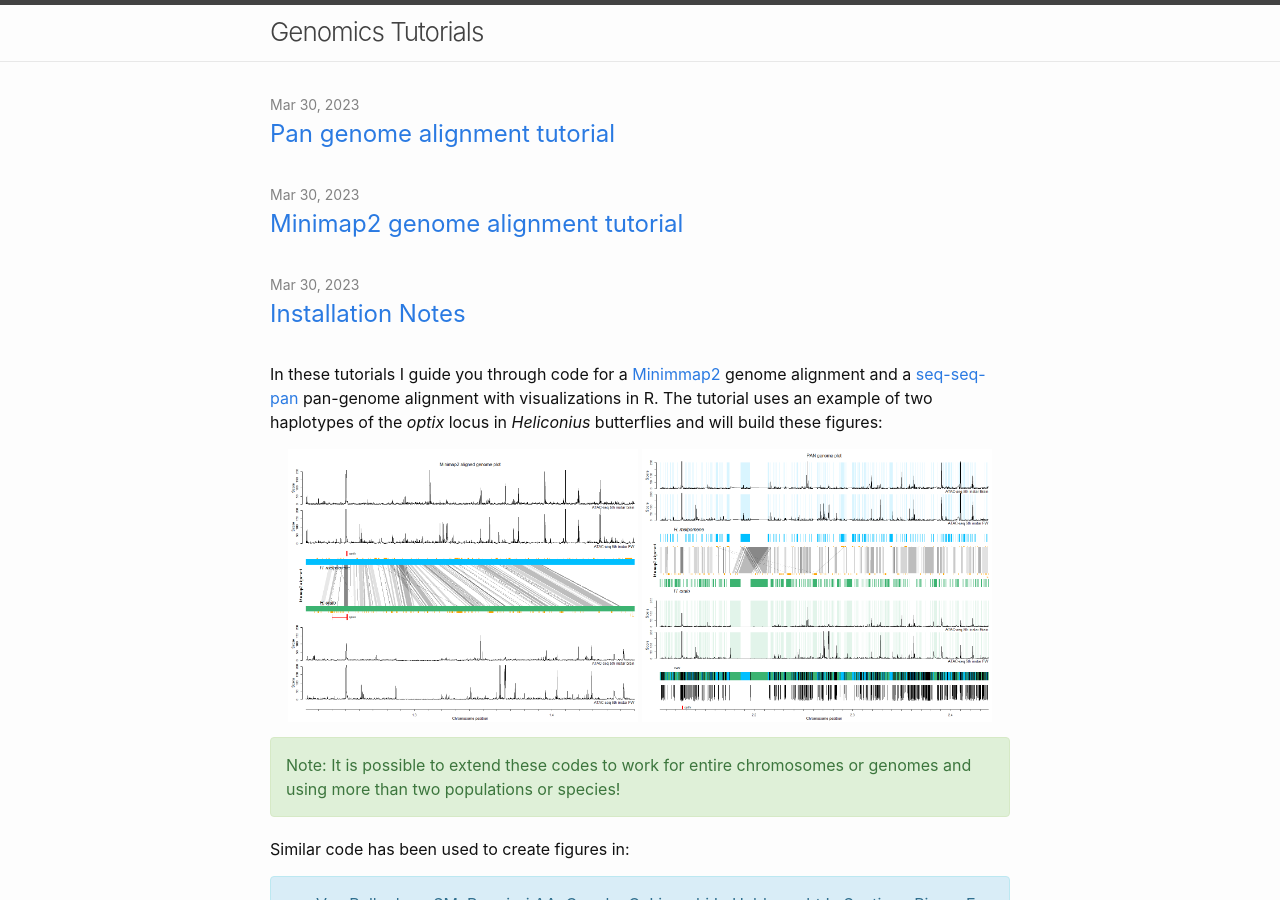
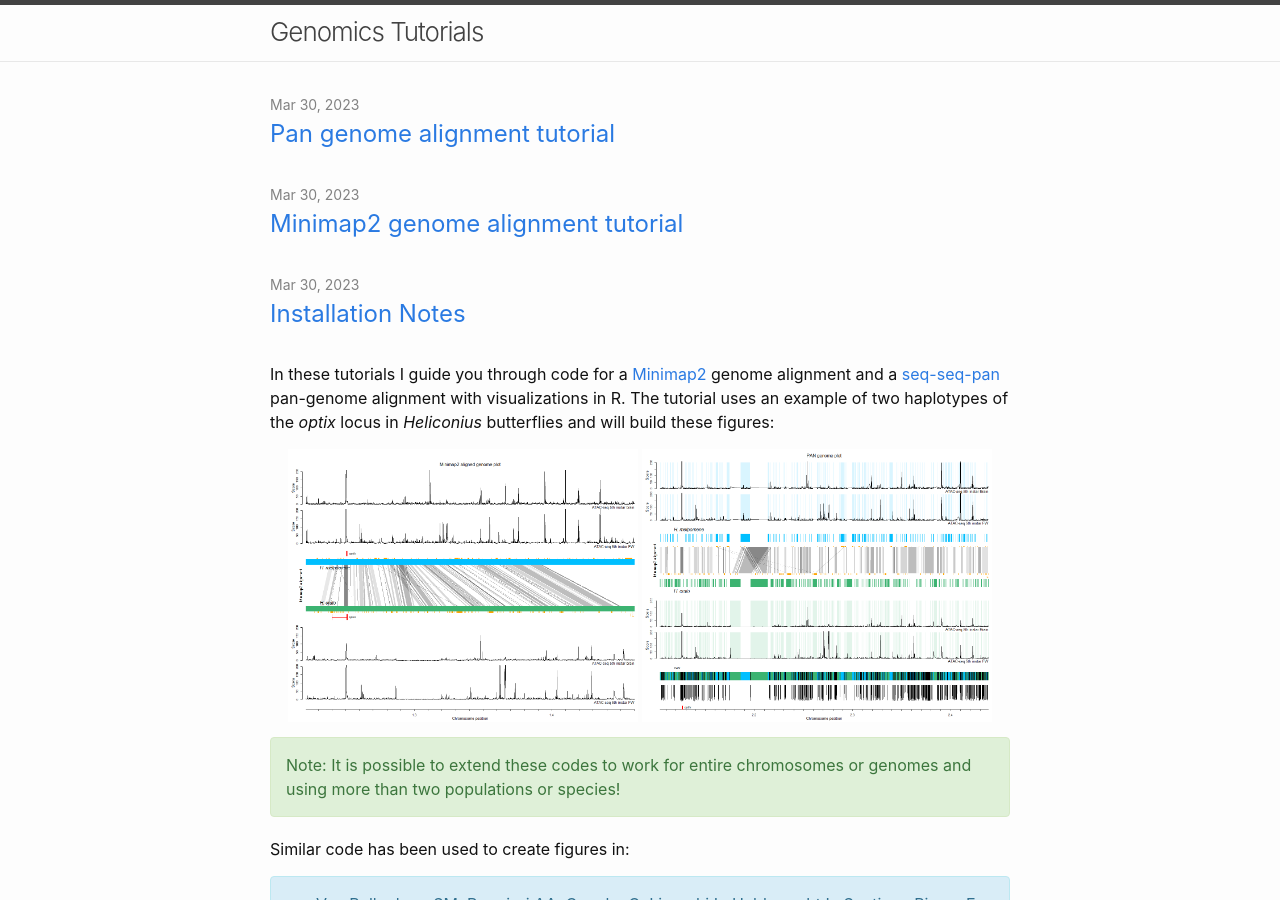
Before and after one commit to StevenVB12/stevenvb12.github.io, a Jekyll site: the page built from index.md, in a window 1280 px wide and 900 px high. Built offline with Jekyll 4.4.1, drawn with Linux system fonts in a browser that asks for light colours.

Commit message:
Update home.html

```diff
--- a/_layouts/home.html
+++ b/_layouts/home.html
@@ -62,7 +62,7 @@ layout: base
 
 </div>
 
-<p>In these tutorials I guide you through code for a <a href="https://academic.oup.com/bioinformatics/article/34/18/3094/4994778">Minimmap2</a> genome alignment and a <a href="https://bmcgenomics.biomedcentral.com/articles/10.1186/s12864-017-4401-3">seq-seq-pan</a> pan-genome alignment with visualizations in R. The tutorial uses an example of two haplotypes of the <i>optix</i> locus in <i>Heliconius</i> butterflies and will build these figures:</p>
+<p>In these tutorials I guide you through code for a <a href="https://academic.oup.com/bioinformatics/article/34/18/3094/4994778">Minimap2</a> genome alignment and a <a href="https://bmcgenomics.biomedcentral.com/articles/10.1186/s12864-017-4401-3">seq-seq-pan</a> pan-genome alignment with visualizations in R. The tutorial uses an example of two haplotypes of the <i>optix</i> locus in <i>Heliconius</i> butterflies and will build these figures:</p>
 
 <p align="center">
   <img src="docs/assets/Plot_minimap.png" width="350" title="Minimap2">
```
